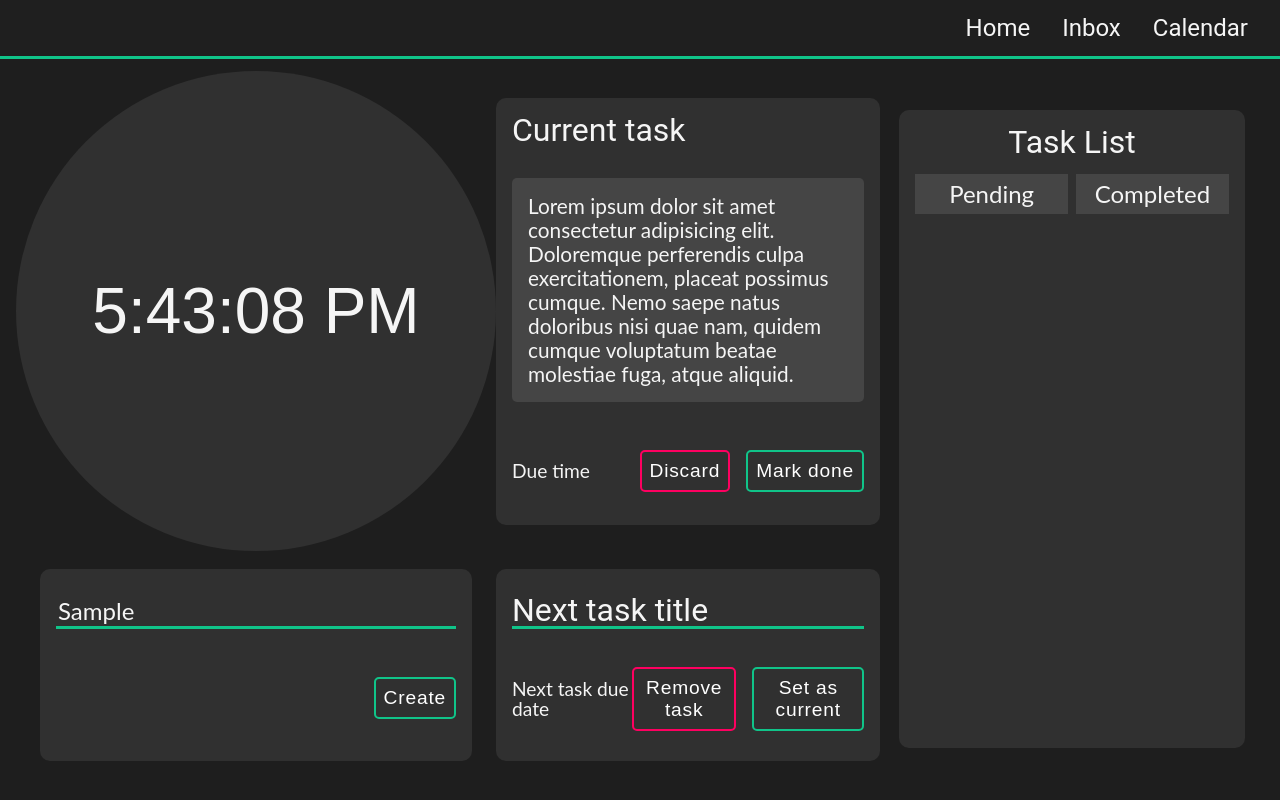
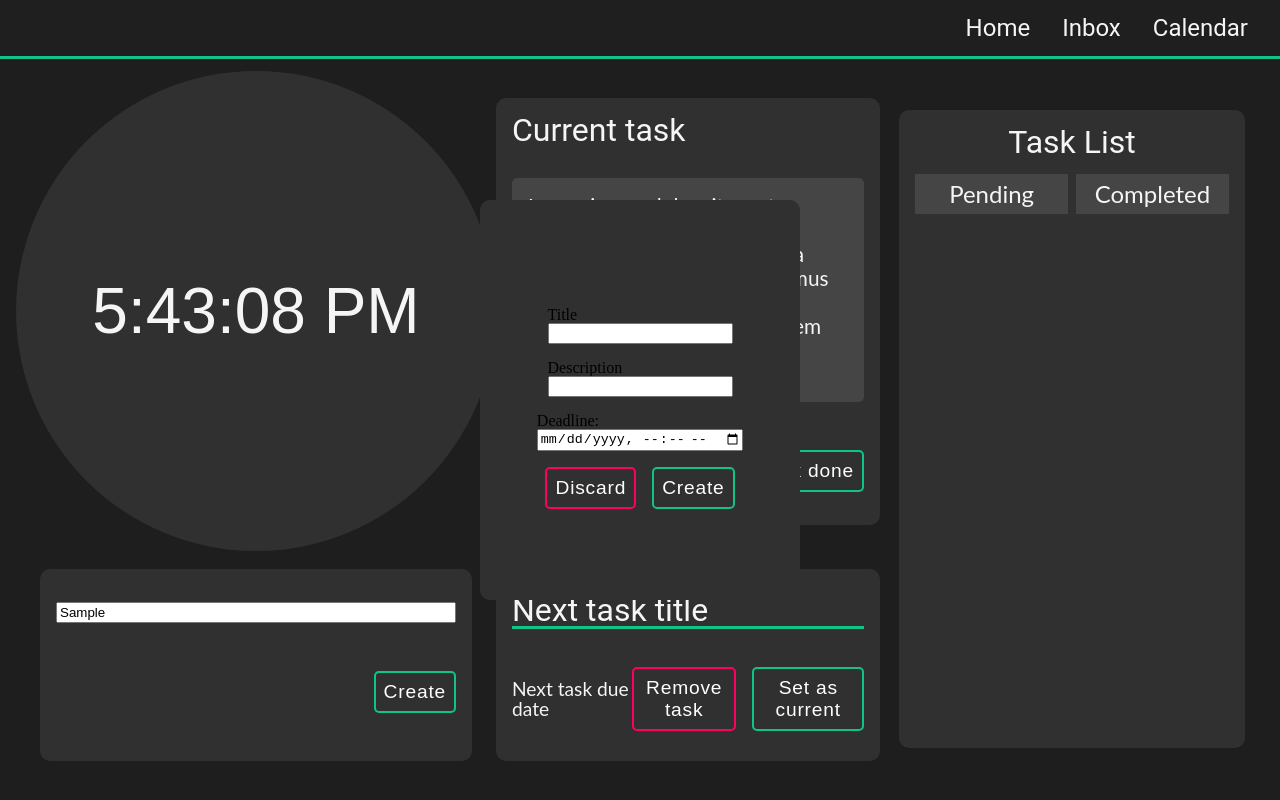
Before and after one commit to Clash2453/Dashboard, a Vue app: page / in a window 1280 px wide. Both pictures are taken after typing "Sample" into the empty fields and a click on the button "Create". Built offline with nearby package versions, Linux system fonts and the light colour scheme.

Commit message:
Add the create form component

```diff
--- a/src/components/CreateTaskComponent.vue
+++ b/src/components/CreateTaskComponent.vue
@@ -2,10 +2,29 @@
   <div class="container">
     <input class="text-input" type="text" placeholder="Add new task..." />
     <div class="additional-options">
-      <button class="green-button">Create</button>
+      <button class="green-button" @click="creating= !creating">Create</button>
     </div>
   </div>
+  <CreateFormComponent
+    v-if="creating"
+    :creating="creating"
+  ></CreateFormComponent>
 </template>
+
+<script>
+import CreateFormComponent from "./CreateFormComponent.vue";
+
+export default {
+  data: function () {
+    return {
+      creating: false,
+    };
+  },
+  components: {
+    CreateFormComponent,
+  },
+};
+</script>
 
 <style scoped>
 .container {
@@ -24,15 +43,6 @@
   width: 100%;
   flex-wrap: wrap;
 }
-.text-input {
-  font-size: 1.5rem;
-  font-family: "Lato", sans-serif;
-  border: none;
-  border-bottom: 3px solid var(--green);
-  background-color: transparent;
-  color: whitesmoke;
-}
-
 .additional-options {
   display: flex;
   flex-direction: row-reverse;
```
